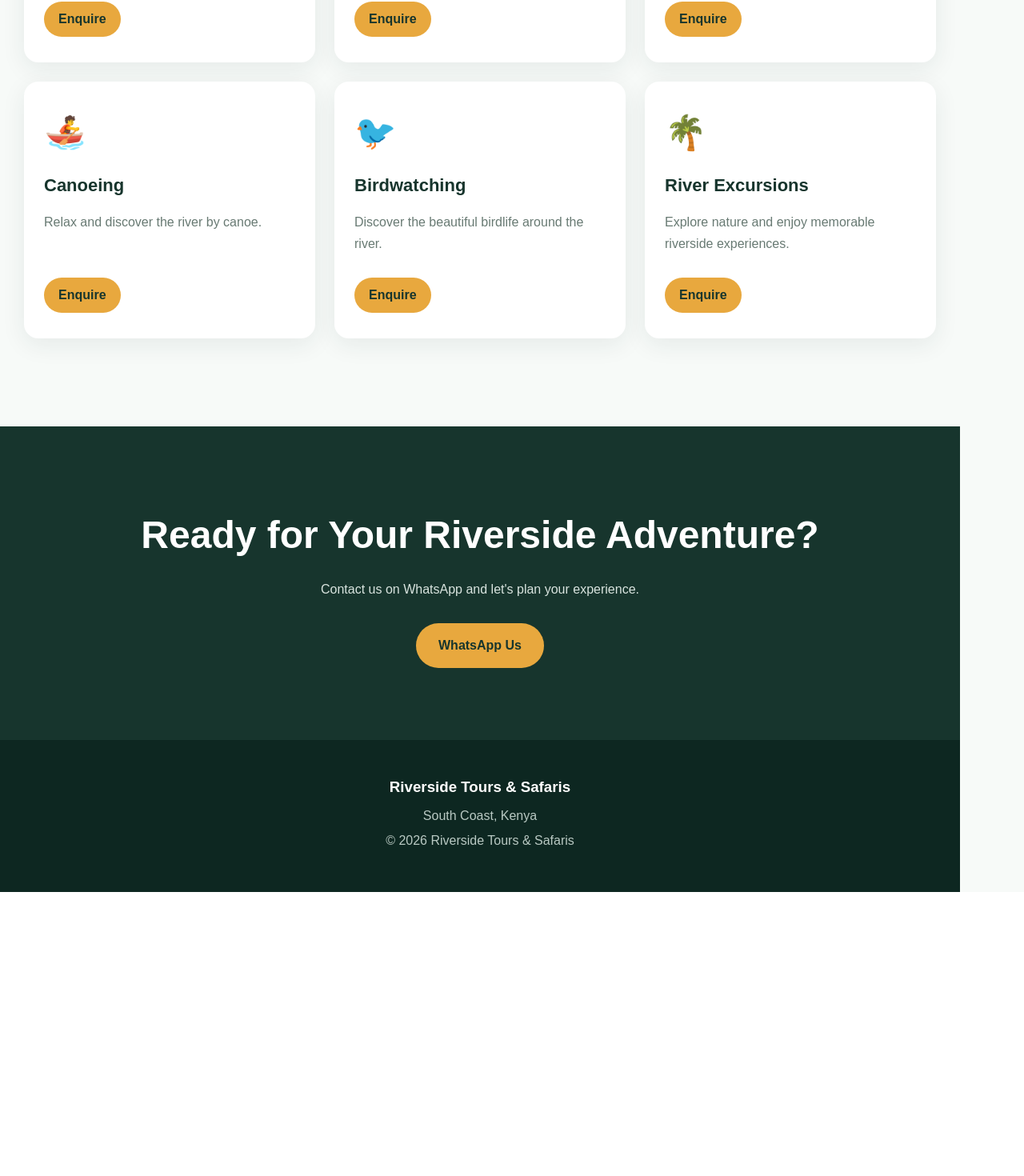
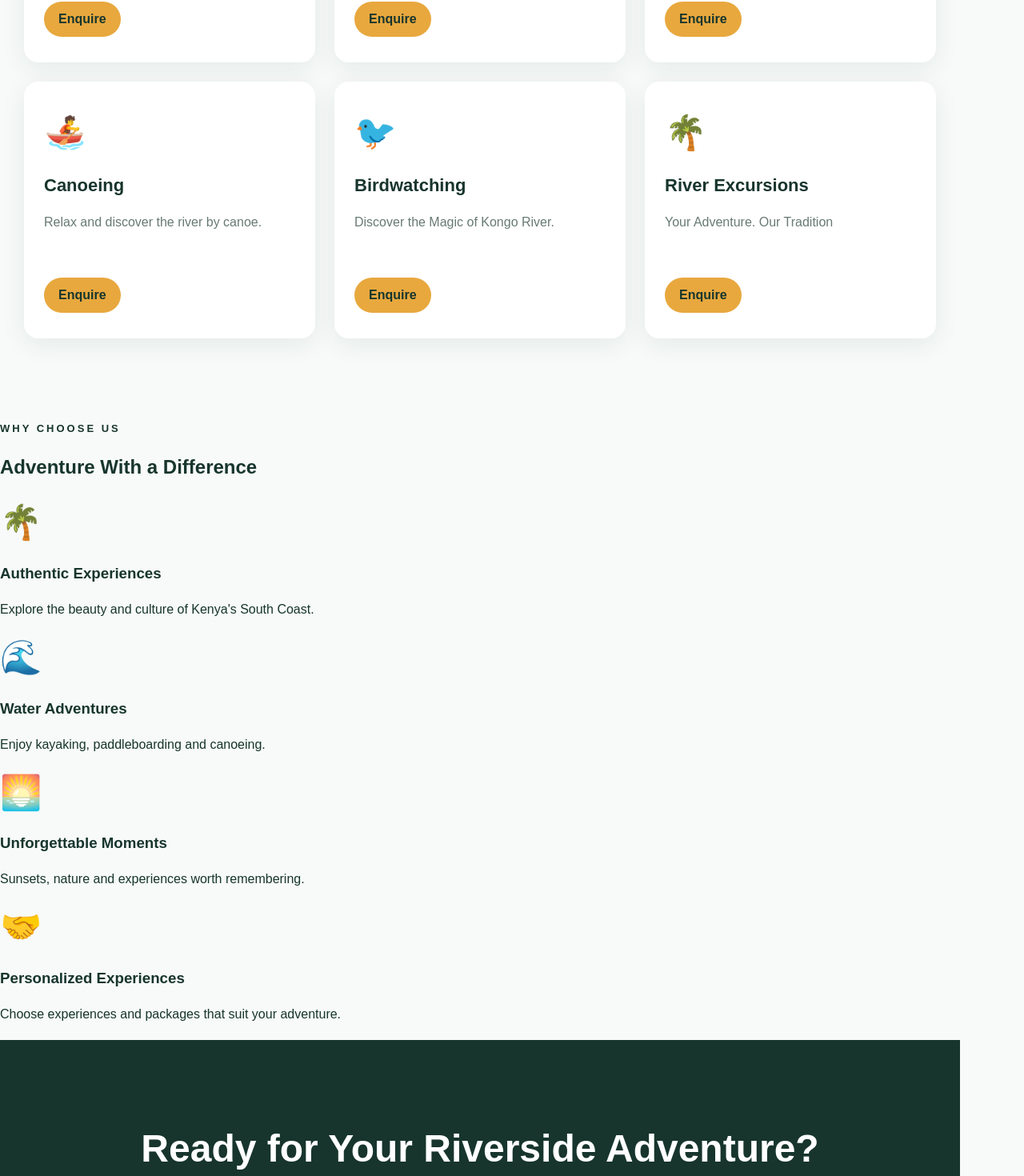
Before and after one commit to salimhamad2-collab/riversidetours, a React (Vite) app: page / in a window 1280 px wide. Shown: the part 1472-2942 px from the top of the page at 80% size. Before the commit the page ends 2587 px from the top, so only its background shows below. Built offline with nearby package versions, Linux system fonts and the light colour scheme.

Commit message:
Update App.tsx

```diff
--- a/src/react-app/App.tsx
+++ b/src/react-app/App.tsx
@@ -35,12 +35,12 @@ function App() {
     },
     {
       title: 'Birdwatching',
-      text: 'Discover the beautiful birdlife around the river.',
+      text: 'Discover the Magic of Kongo River.',
       icon: '🐦',
     },
     {
       title: 'River Excursions',
-      text: 'Explore nature and enjoy memorable riverside experiences.',
+      text: 'Your Adventure. Our Tradition',
       icon: '🌴',
     },
   ]
@@ -91,7 +91,36 @@ function App() {
             ))}
           </div>
         </section>
+<section className="why-us">
+  <p className="eyebrow">WHY CHOOSE US</p>
+  <h2>Adventure With a Difference</h2>
 
+  <div className="why-grid">
+    <div className="why-card">
+      <div className="icon">🌴</div>
+      <h3>Authentic Experiences</h3>
+      <p>Explore the beauty and culture of Kenya's South Coast.</p>
+    </div>
+
+    <div className="why-card">
+      <div className="icon">🌊</div>
+      <h3>Water Adventures</h3>
+      <p>Enjoy kayaking, paddleboarding and canoeing.</p>
+    </div>
+
+    <div className="why-card">
+      <div className="icon">🌅</div>
+      <h3>Unforgettable Moments</h3>
+      <p>Sunsets, nature and experiences worth remembering.</p>
+    </div>
+
+    <div className="why-card">
+      <div className="icon">🤝</div>
+      <h3>Personalized Experiences</h3>
+      <p>Choose experiences and packages that suit your adventure.</p>
+    </div>
+  </div>
+</section>
         <section className="cta">
           <h2>Ready for Your Riverside Adventure?</h2>
           <p>Contact us on WhatsApp and let's plan your experience.</p>
```
